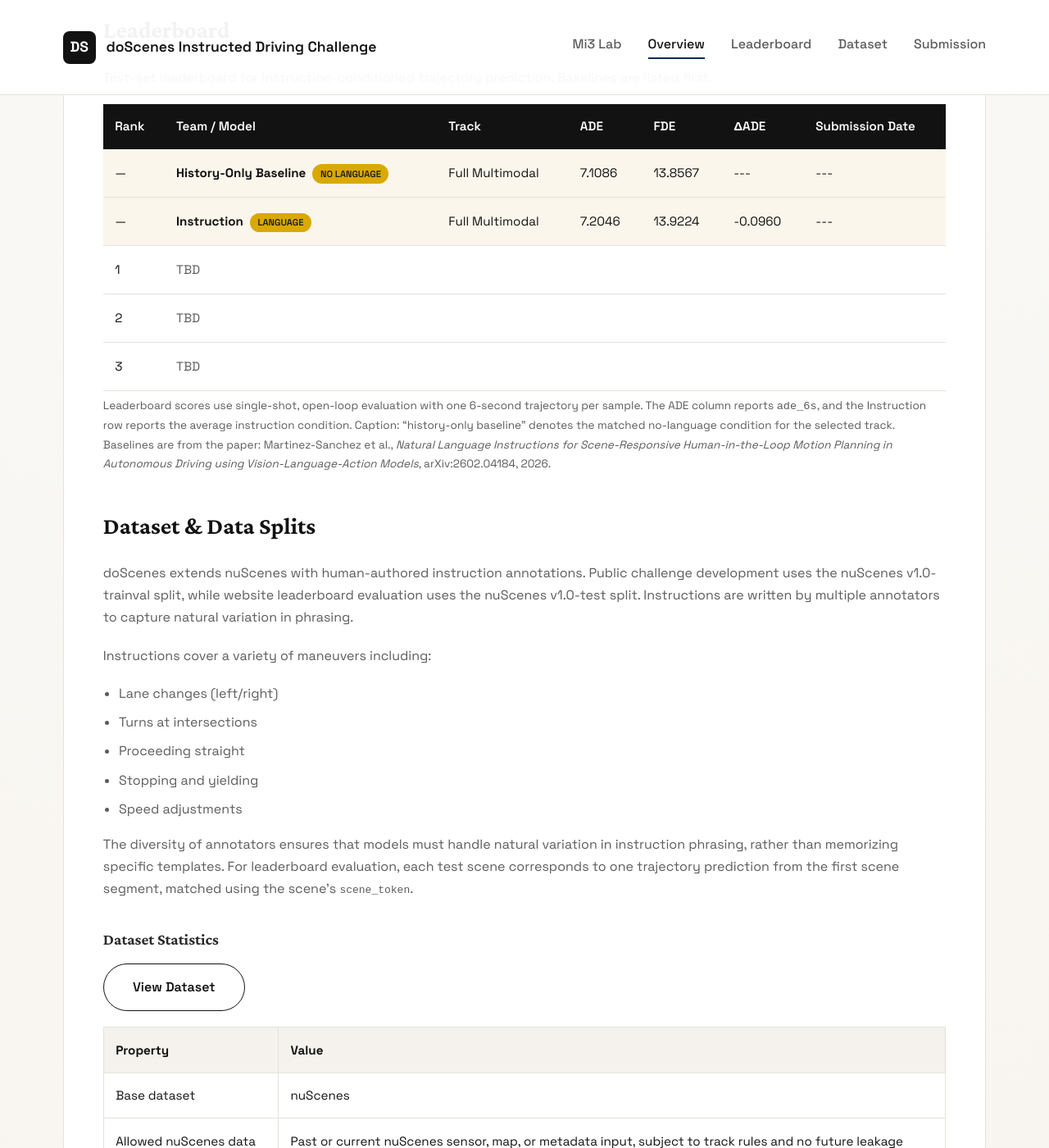
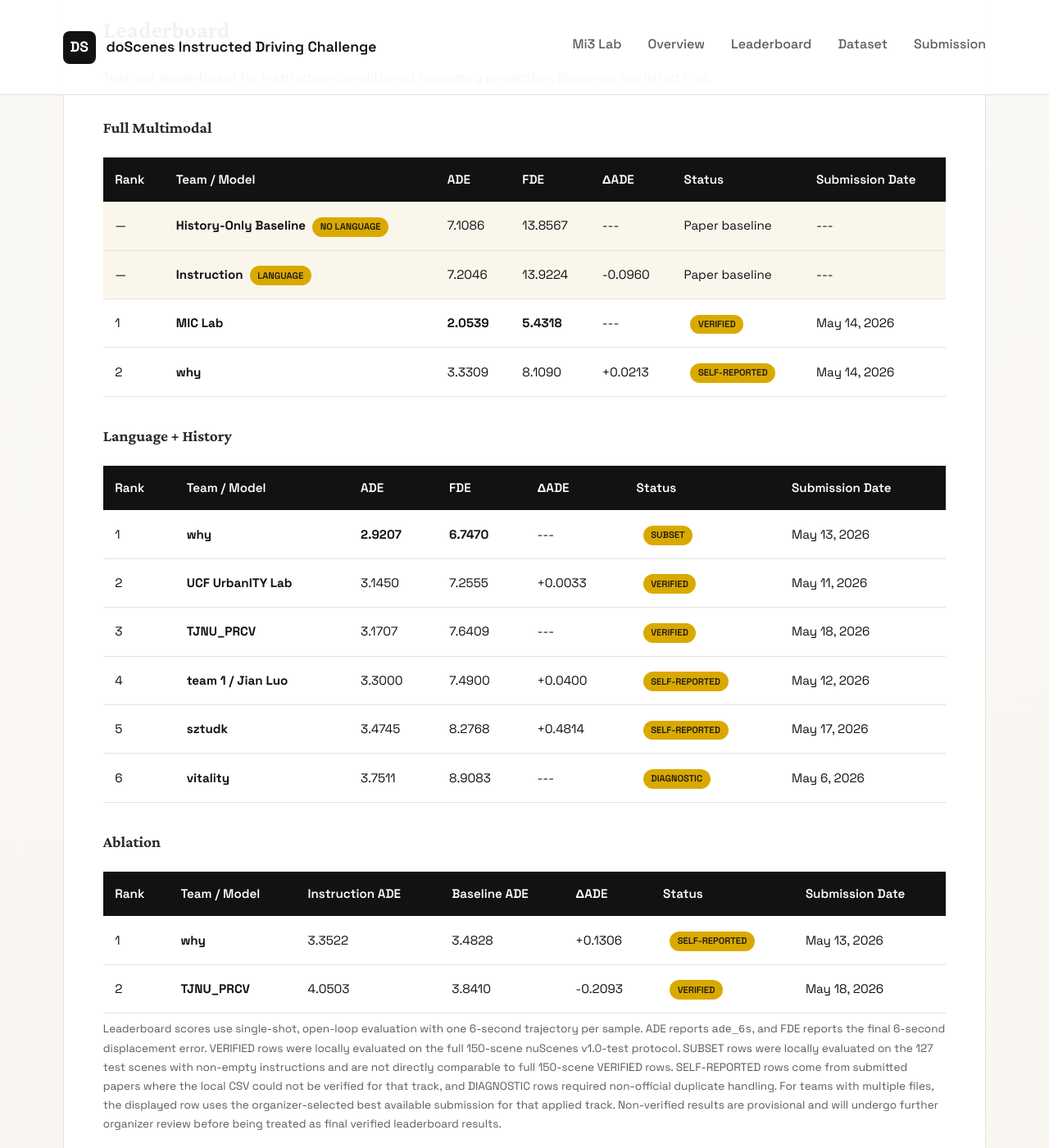
Before and after one commit to Mi3-Lab/mi3-lab.github.io, a Jekyll site: the page doScenes_challenge.html, which Jekyll copies as it is, in a window 1280 px wide and 1400 px high, scrolled down 3518 px. Shown: the whole window at 82% size. Built offline with Jekyll 4.4.1, drawn with Linux system fonts in a browser that asks for light colours; some of the changed text lies outside the part shown.

Commit message:
Update leaderboard

```diff
--- a/doScenes_challenge.html
+++ b/doScenes_challenge.html
@@ -808,53 +808,166 @@
                     <h2 id="leaderboard">Leaderboard</h2>
                     <p>Test-set leaderboard for instruction-conditioned trajectory prediction. Baselines are listed first.</p>
 
+                    <h3>Full Multimodal</h3>
                     <table class="leaderboard-table">
                         <thead>
                             <tr>
                                 <th>Rank</th>
                                 <th>Team / Model</th>
-                                <th>Track</th>
                                 <th>ADE</th>
                                 <th>FDE</th>
                                 <th>&Delta;ADE</th>
+                                <th>Status</th>
                                 <th>Submission Date</th>
                             </tr>
                         </thead>
                         <tbody>
                             <tr class="baseline-row">
-                                <td>—</td>
+                                <td>&mdash;</td>
                                 <td><strong>History-Only Baseline</strong><span class="baseline-badge">NO LANGUAGE</span></td>
-                                <td>Full Multimodal</td>
                                 <td>7.1086</td>
                                 <td>13.8567</td>
                                 <td>---</td>
+                                <td>Paper baseline</td>
                                 <td>---</td>
                             </tr>
                             <tr class="baseline-row">
-                                <td>—</td>
+                                <td>&mdash;</td>
                                 <td><strong>Instruction</strong><span class="baseline-badge">LANGUAGE</span></td>
-                                <td>Full Multimodal</td>
                                 <td>7.2046</td>
                                 <td>13.9224</td>
                                 <td>-0.0960</td>
+                                <td>Paper baseline</td>
                                 <td>---</td>
                             </tr>
                             <tr>
                                 <td>1</td>
-                                <td colspan="6" style="color: var(--muted);">TBD</td>
+                                <td><strong>MIC Lab</strong></td>
+                                <td><strong>2.0539</strong></td>
+                                <td><strong>5.4318</strong></td>
+                                <td>---</td>
+                                <td><span class="baseline-badge">VERIFIED</span></td>
+                                <td>May 14, 2026</td>
                             </tr>
                             <tr>
                                 <td>2</td>
-                                <td colspan="6" style="color: var(--muted);">TBD</td>
-                            </tr>
-                            <tr>
-                                <td>3</td>
-                                <td colspan="6" style="color: var(--muted);">TBD</td>
+                                <td><strong>why</strong></td>
+                                <td>3.3309</td>
+                                <td>8.1090</td>
+                                <td>+0.0213</td>
+                                <td><span class="baseline-badge">SELF-REPORTED</span></td>
+                                <td>May 14, 2026</td>
                             </tr>
                         </tbody>
                     </table>
 
-                    <p class="helper-text">Leaderboard scores use single-shot, open-loop evaluation with one 6-second trajectory per sample. The ADE column reports <code>ade_6s</code>, and the Instruction row reports the average instruction condition. Caption: “history-only baseline” denotes the matched no-language condition for the selected track. Baselines are from the paper: Martinez-Sanchez et al., <em>Natural Language Instructions for Scene-Responsive Human-in-the-Loop Motion Planning in Autonomous Driving using Vision-Language-Action Models</em>, arXiv:2602.04184, 2026.</p>
+                    <h3>Language + History</h3>
+                    <table class="leaderboard-table">
+                        <thead>
+                            <tr>
+                                <th>Rank</th>
+                                <th>Team / Model</th>
+                                <th>ADE</th>
+                                <th>FDE</th>
+                                <th>&Delta;ADE</th>
+                                <th>Status</th>
+                                <th>Submission Date</th>
+                            </tr>
+                        </thead>
+                        <tbody>
+                            <tr>
+                                <td>1</td>
+                                <td><strong>why</strong></td>
+                                <td><strong>2.9207</strong></td>
+                                <td><strong>6.7470</strong></td>
+                                <td>---</td>
+                                <td><span class="baseline-badge">SUBSET</span></td>
+                                <td>May 13, 2026</td>
+                            </tr>
+                            <tr>
+                                <td>2</td>
+                                <td><strong>UCF UrbanITY Lab</strong></td>
+                                <td>3.1450</td>
+                                <td>7.2555</td>
+                                <td>+0.0033</td>
+                                <td><span class="baseline-badge">VERIFIED</span></td>
+                                <td>May 11, 2026</td>
+                            </tr>
+                            <tr>
+                                <td>3</td>
+                                <td><strong>TJNU_PRCV</strong></td>
+                                <td>3.1707</td>
+                                <td>7.6409</td>
+                                <td>---</td>
+                                <td><span class="baseline-badge">VERIFIED</span></td>
+                                <td>May 18, 2026</td>
+                            </tr>
+                            <tr>
+                                <td>4</td>
+                                <td><strong>team 1 / Jian Luo</strong></td>
+                                <td>3.3000</td>
+                                <td>7.4900</td>
+                                <td>+0.0400</td>
+                                <td><span class="baseline-badge">SELF-REPORTED</span></td>
+                                <td>May 12, 2026</td>
+                            </tr>
+                            <tr>
+                                <td>5</td>
+                                <td><strong>sztudk</strong></td>
+                                <td>3.4745</td>
+                                <td>8.2768</td>
+                                <td>+0.4814</td>
+                                <td><span class="baseline-badge">SELF-REPORTED</span></td>
+                                <td>May 17, 2026</td>
+                            </tr>
+                            <tr>
+                                <td>6</td>
+                                <td><strong>vitality</strong></td>
+                                <td>3.7511</td>
+                                <td>8.9083</td>
+                                <td>---</td>
+                                <td><span class="baseline-badge">DIAGNOSTIC</span></td>
+                                <td>May 6, 2026</td>
+                            </tr>
+                        </tbody>
+                    </table>
+
+                    <h3>Ablation</h3>
+                    <table class="leaderboard-table">
+                        <thead>
+                            <tr>
+                                <th>Rank</th>
+                                <th>Team / Model</th>
+                                <th>Instruction ADE</th>
+                                <th>Baseline ADE</th>
+                                <th>&Delta;ADE</th>
+                                <th>Status</th>
+                                <th>Submission Date</th>
+                            </tr>
+                        </thead>
+                        <tbody>
+                            <tr>
+                                <td>1</td>
+                                <td><strong>why</strong></td>
+                                <td>3.3522</td>
+                                <td>3.4828</td>
+                                <td>+0.1306</td>
+                                <td><span class="baseline-badge">SELF-REPORTED</span></td>
+                                <td>May 13, 2026</td>
+                            </tr>
+                            <tr>
+                                <td>2</td>
+                                <td><strong>TJNU_PRCV</strong></td>
+                                <td>4.0503</td>
+                                <td>3.8410</td>
+                                <td>-0.2093</td>
+                                <td><span class="baseline-badge">VERIFIED</span></td>
+                                <td>May 18, 2026</td>
+                            </tr>
+                        </tbody>
+                    </table>
+
+                    <p class="helper-text">Leaderboard scores use single-shot, open-loop evaluation with one 6-second trajectory per sample. ADE reports <code>ade_6s</code>, and FDE reports the final 6-second displacement error. VERIFIED rows were locally evaluated on the full 150-scene nuScenes v1.0-test protocol. SUBSET rows were locally evaluated on the 127 test scenes with non-empty instructions and are not directly comparable to full 150-scene VERIFIED rows. SELF-REPORTED rows come from submitted papers where the local CSV could not be verified for that track, and DIAGNOSTIC rows required non-official duplicate handling. For teams with multiple files, the displayed row uses the organizer-selected best available submission for that applied track. Non-verified results are provisional and will undergo further organizer review before being treated as final verified leaderboard results.</p>
 
                     <h2 id="data">Dataset & Data Splits</h2>
 
@@ -937,17 +1050,17 @@
                             <tr>
                                 <td>Total annotations</td>
                                 <td>3,924</td>
-                                <td>—</td>
+                                <td>â€”</td>
                             </tr>
                             <tr>
                                 <td>Unique scenes</td>
                                 <td>854</td>
-                                <td>—</td>
+                                <td>â€”</td>
                             </tr>
                             <tr>
                                 <td>Average annotations per scene</td>
                                 <td>4.6</td>
-                                <td>—</td>
+                                <td>â€”</td>
                             </tr>
                             <tr>
                                 <td>Dynamic-referential (d)</td>
@@ -1103,8 +1216,8 @@
                         The doScenes challenge runs across two workshops:
                     </p>
                     <ul>
-                        <li><strong><a href="#" style="color:var(--accent);">DriveX Workshop at CVPR 2026</a></strong> — June 3–4, Denver, CO. Leaderboard freeze: May 20, 2026.</li>
-                        <li><strong><a href="#" style="color:var(--accent);">VL-IIV Workshop at IEEE IV 2026</a></strong> — June 22, Detroit, MI. Leaderboard freeze: June 15, 2026.</li>
+                        <li><strong><a href="#" style="color:var(--accent);">DriveX Workshop at CVPR 2026</a></strong> â€” June 3â€“4, Denver, CO. Leaderboard freeze: May 20, 2026.</li>
+                        <li><strong><a href="#" style="color:var(--accent);">VL-IIV Workshop at IEEE IV 2026</a></strong> â€” June 22, Detroit, MI. Leaderboard freeze: June 15, 2026.</li>
                     </ul>
                     <p>
                         Participation in either workshop is not required to complete the challenge, but teams are encouraged
@@ -1127,24 +1240,24 @@
                                 <td>Registration and dataset access</td>
                             </tr>
                             <tr>
-                                <td>Leaderboard freeze — CVPR</td>
+                                <td>Leaderboard freeze â€” CVPR</td>
                                 <td>May 20, 2026</td>
-                                <td><a href="#" style="color:var(--accent);">DriveX Workshop at CVPR 2026</a> (Jun 3–4, Denver)</td>
+                                <td><a href="#" style="color:var(--accent);">DriveX Workshop at CVPR 2026</a> (Jun 3â€“4, Denver)</td>
                             </tr>
                             <tr>
-                                <td>Leaderboard freeze — IV</td>
+                                <td>Leaderboard freeze â€” IV</td>
                                 <td>June 15, 2026</td>
                                 <td><a href="#" style="color:var(--accent);">VL-IIV Workshop at IEEE IV 2026</a> (Jun 22, Detroit)</td>
                             </tr>
                             <tr>
                                 <td>CVPR DriveX Workshop</td>
-                                <td>June 3–4, 2026</td>
-                                <td>Denver, CO — hybrid event + invited talks</td>
+                                <td>June 3â€“4, 2026</td>
+                                <td>Denver, CO â€” hybrid event + invited talks</td>
                             </tr>
                             <tr>
                                 <td>IV VL-IIV Workshop</td>
                                 <td>June 22, 2026</td>
-                                <td>Detroit, MI — hybrid event + invited talks</td>
+                                <td>Detroit, MI â€” hybrid event + invited talks</td>
                             </tr>
                         </tbody>
                     </table>
@@ -1381,7 +1494,7 @@
     </div>
 
     <div class="footer">
-        Contact: kng408@ucmerced.edu | rossgreer@ucmerced.edu | Mi3 Lab: https://mi3-lab.github.io/ | © 2026 doScenes Instructed Driving Challenge
+        Contact: kng408@ucmerced.edu | rossgreer@ucmerced.edu | Mi3 Lab: https://mi3-lab.github.io/ | Â© 2026 doScenes Instructed Driving Challenge
     </div>
     <script>
         const navToggle = document.querySelector(".nav-toggle");
@@ -1395,7 +1508,7 @@
         if (navToggle && navList) {
             navToggle.addEventListener("click", () => {
                 const isOpen = navList.classList.toggle("open");
-                navToggle.setAttribute("aria-expanded", String(isOpen));
+                navToggle.setAttC:\Users\cutep\OneDrive\Desktop\local_leader\do_Scenes_challenge.htmlribute("aria-expanded", String(isOpen));
             });
 
             navLinks.forEach((link) => {
```
Also changed, not shown: other parts of doScenes_challenge.html (+1 -1 lines).
